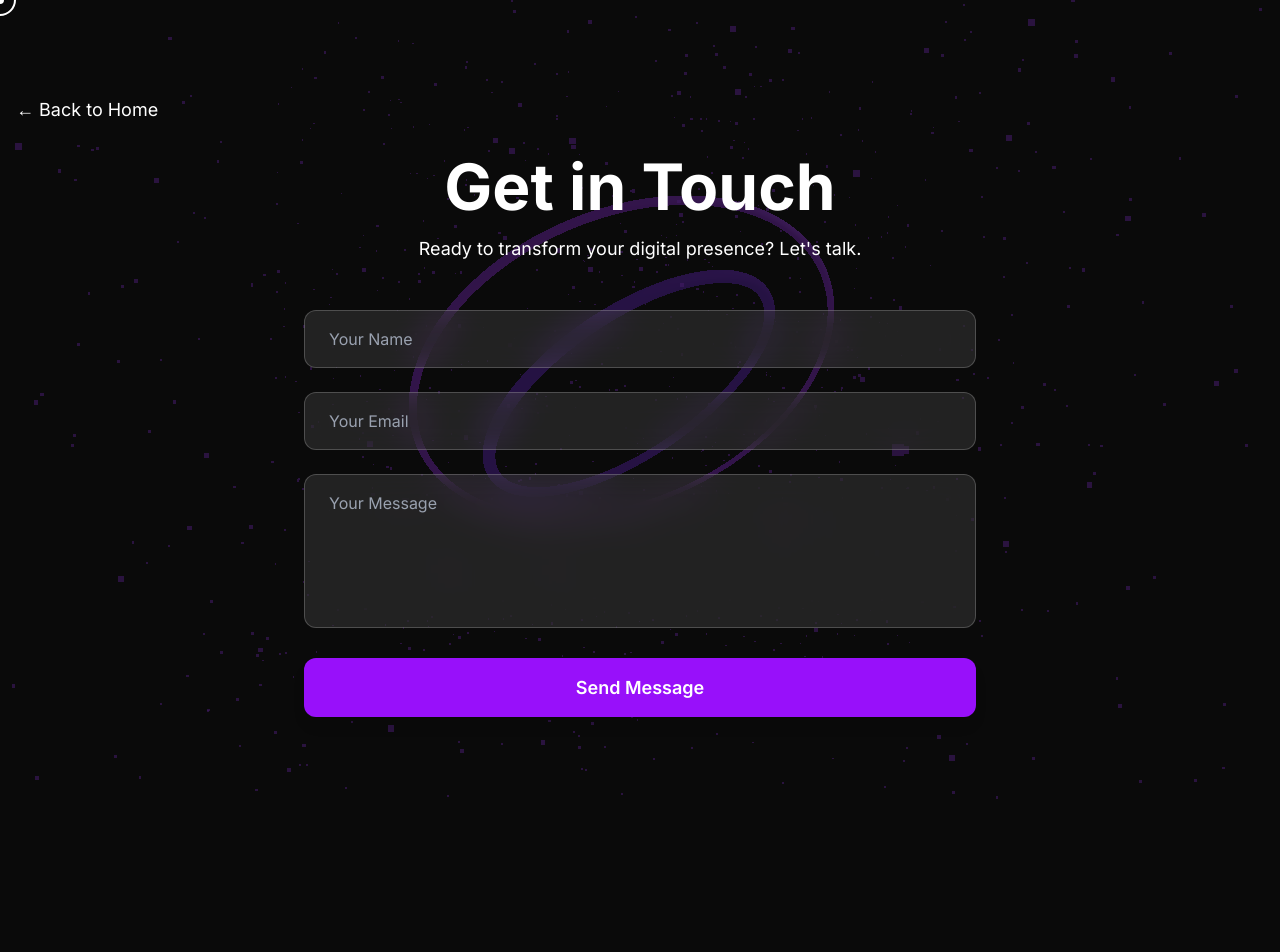
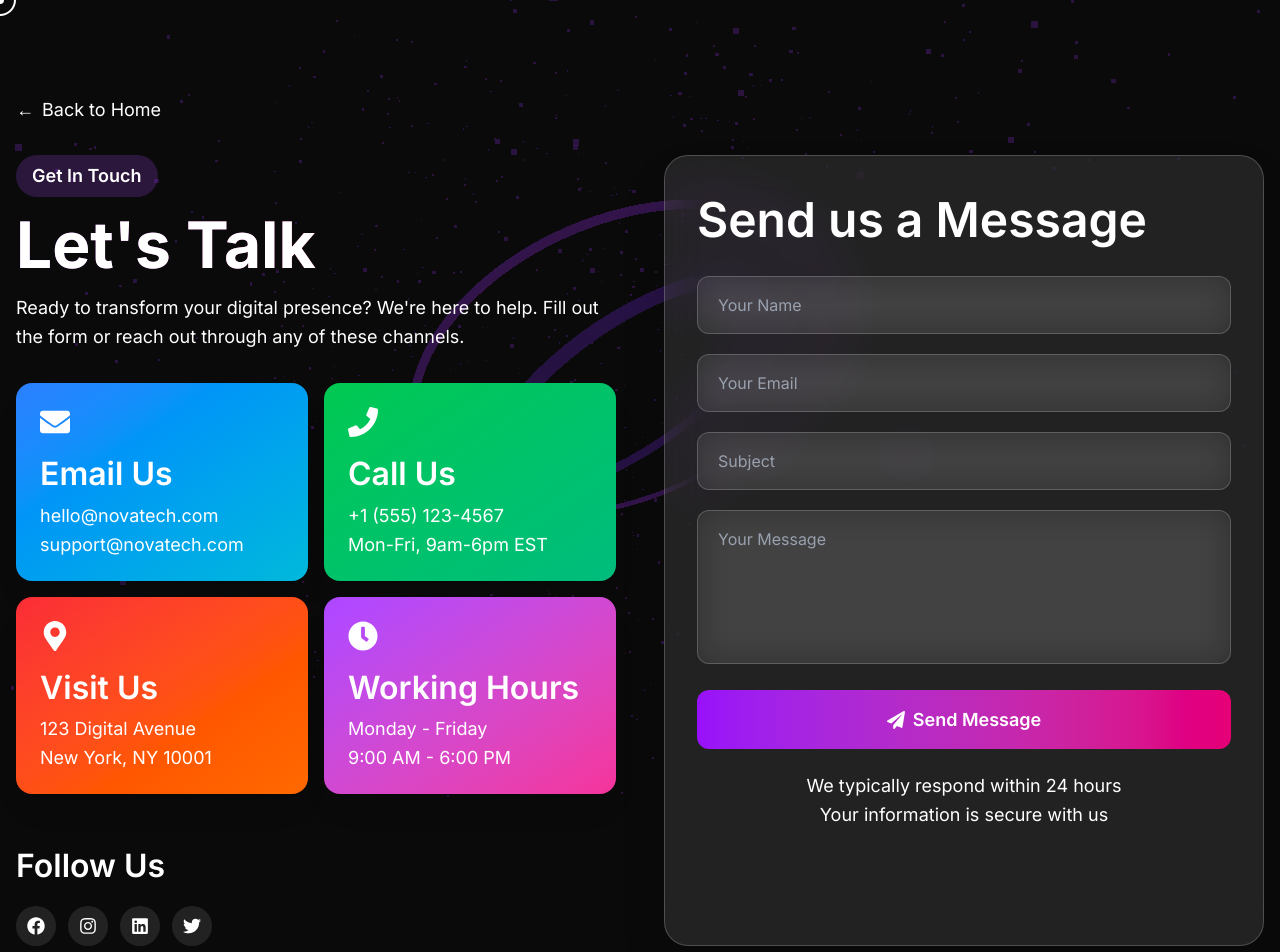
Before and after one commit to zayedahmad80/novatech, a Next.js app: page /contact in a window 1280 px wide. Shown: the top 952 px of the page. Before the commit the page ends 813 px from the top, so only its background shows below. Built offline with nearby package versions, Linux system fonts and the light colour scheme.

Commit message:
Upgraded contact page with split layout, contact cards, social links, and enhanced form animations

```diff
--- a/app/contact/page.tsx
+++ b/app/contact/page.tsx
@@ -6,11 +6,24 @@ import CustomCursor from "@/components/CustomCursor";
 import Contact3D from "@/components/Contact3D";
 import LoadingWrapper from "@/components/LoadingWrapper";
 import { motion } from "framer-motion";
+import {
+  FaEnvelope,
+  FaPhone,
+  FaMapMarkerAlt,
+  FaClock,
+  FaFacebook,
+  FaInstagram,
+  FaLinkedin,
+  FaTwitter,
+  FaPaperPlane,
+  FaCheckCircle
+} from "react-icons/fa";
 
 export default function ContactPage() {
   const [formData, setFormData] = useState({
     name: "",
     email: "",
+    subject: "",
     message: "",
   });
   const [status, setStatus] = useState<"idle" | "sending" | "success" | "error">("idle");
@@ -22,7 +35,7 @@ export default function ContactPage() {
     try {
       await new Promise(resolve => setTimeout(resolve, 1500));
       setStatus("success");
-      setFormData({ name: "", email: "", message: "" });
+      setFormData({ name: "", email: "", subject: "", message: "" });
       setTimeout(() => setStatus("idle"), 3000);
     } catch {
       setStatus("error");
@@ -30,78 +43,191 @@ export default function ContactPage() {
     }
   };
 
+  const contactInfo = [
+    { icon: FaEnvelope, title: "Email Us", info: "hello@novatech.com", detail: "support@novatech.com", color: "from-blue-500 to-cyan-500" },
+    { icon: FaPhone, title: "Call Us", info: "+1 (555) 123-4567", detail: "Mon-Fri, 9am-6pm EST", color: "from-green-500 to-emerald-500" },
+    { icon: FaMapMarkerAlt, title: "Visit Us", info: "123 Digital Avenue", detail: "New York, NY 10001", color: "from-red-500 to-orange-500" },
+    { icon: FaClock, title: "Working Hours", info: "Monday - Friday", detail: "9:00 AM - 6:00 PM", color: "from-purple-500 to-pink-500" },
+  ];
+
   return (
     <LoadingWrapper>
       <CustomCursor />
       <Contact3D />
       <div className="min-h-screen relative">
         <div className="container mx-auto px-4 py-24">
-          <Link href="/" className="inline-block mb-8 text-white hover:text-purple-400 transition-colors">
-            ← Back to Home
+          <Link href="/" className="inline-flex items-center gap-2 mb-8 text-white hover:text-purple-400 transition-colors group">
+            <span className="transform group-hover:-translate-x-1 transition-transform">←</span>
+            Back to Home
           </Link>
 
+          <div className="grid grid-cols-1 lg:grid-cols-2 gap-12">
+            {/* Left Side - Contact Info */}
             <motion.div
-            initial={{ opacity: 0, y: 50 }}
+              initial={{ opacity: 0, x: -50 }}
+              animate={{ opacity: 1, x: 0 }}
+              transition={{ duration: 0.6 }}
+              className="space-y-8"
+            >
+              <div>
+                <motion.span
+                  initial={{ opacity: 0, scale: 0 }}
+                  animate={{ opacity: 1, scale: 1 }}
+                  transition={{ duration: 0.5 }}
+                  className="inline-block px-4 py-2 rounded-full bg-purple-500/20 text-purple-300 text-sm font-semibold mb-4"
+                >
+                  Get In Touch
+                </motion.span>
+                <h1 className="text-5xl md:text-6xl font-bold mb-4 bg-gradient-to-r from-purple-400 via-pink-400 to-purple-400 bg-clip-text text-transparent">
+                  Let's Talk
+                </h1>
+                <p className="text-gray-300 text-lg leading-relaxed">
+                  Ready to transform your digital presence? We're here to help.
+                  Fill out the form or reach out through any of these channels.
+                </p>
+              </div>
+
+              {/* Contact Cards */}
+              <div className="grid grid-cols-1 sm:grid-cols-2 gap-4">
+                {contactInfo.map((item, index) => (
+                  <motion.div
+                    key={index}
+                    initial={{ opacity: 0, y: 20 }}
                     animate={{ opacity: 1, y: 0 }}
+                    transition={{ duration: 0.5, delay: index * 0.1 }}
+                    whileHover={{ scale: 1.05, y: -5 }}
+                    className={`bg-gradient-to-br ${item.color} p-6 rounded-2xl backdrop-blur-lg shadow-xl group cursor-pointer`}
+                  >
+                    <item.icon className="text-white text-3xl mb-3" />
+                    <h3 className="text-white font-semibold text-lg mb-1">{item.title}</h3>
+                    <p className="text-white/90 text-sm">{item.info}</p>
+                    <p className="text-white/70 text-xs mt-1">{item.detail}</p>
+                  </motion.div>
+                ))}
+              </div>
+
+              {/* Social Links */}
+              <motion.div
+                initial={{ opacity: 0, y: 20 }}
+                animate={{ opacity: 1, y: 0 }}
+                transition={{ duration: 0.5, delay: 0.4 }}
+                className="pt-4"
+              >
+                <h3 className="text-white font-semibold mb-4">Follow Us</h3>
+                <div className="flex gap-3">
+                  {[FaFacebook, FaInstagram, FaLinkedin, FaTwitter].map((Icon, idx) => (
+                    <motion.a
+                      key={idx}
+                      href="#"
+                      whileHover={{ scale: 1.1, y: -3 }}
+                      whileTap={{ scale: 0.95 }}
+                      className="w-10 h-10 rounded-full bg-white/10 hover:bg-purple-600 flex items-center justify-center text-white transition-all"
+                    >
+                      <Icon size={18} />
+                    </motion.a>
+                  ))}
+                </div>
+              </motion.div>
+            </motion.div>
+
+            {/* Right Side - Contact Form */}
+            <motion.div
+              initial={{ opacity: 0, x: 50 }}
+              animate={{ opacity: 1, x: 0 }}
               transition={{ duration: 0.6 }}
-            className="max-w-2xl mx-auto"
+              className="bg-white/10 backdrop-blur-xl rounded-3xl p-8 border border-white/20 shadow-2xl"
             >
-            <h1 className="text-5xl font-bold text-center mb-4">Get in Touch</h1>
-            <p className="text-gray-300 text-center mb-12">
-              Ready to transform your digital presence? Let's talk.
-            </p>
+              <h2 className="text-2xl font-bold text-white mb-6">Send us a Message</h2>
 
-            <form onSubmit={handleSubmit} className="space-y-6">
-              <motion.div whileHover={{ scale: 1.02, x: 5 }} className="relative">
+              <form onSubmit={handleSubmit} className="space-y-5">
+                <motion.div whileHover={{ scale: 1.01 }} className="relative">
                   <input
                     type="text"
                     placeholder="Your Name"
                     required
                     disabled={status === "sending"}
-                  className="w-full px-6 py-4 bg-white/10 backdrop-blur-lg rounded-xl text-white placeholder-gray-400 border border-white/20 focus:border-purple-500 focus:outline-none transition-all disabled:opacity-50"
+                    className="w-full px-5 py-4 bg-white/5 backdrop-blur-lg rounded-xl text-white placeholder-gray-400 border border-white/20 focus:border-purple-500 focus:outline-none transition-all disabled:opacity-50"
                     value={formData.name}
                     onChange={(e) => setFormData({ ...formData, name: e.target.value })}
                   />
                 </motion.div>
 
-              <motion.div whileHover={{ scale: 1.02, x: 5 }} className="relative">
+                <motion.div whileHover={{ scale: 1.01 }} className="relative">
                   <input
                     type="email"
                     placeholder="Your Email"
                     required
                     disabled={status === "sending"}
-                  className="w-full px-6 py-4 bg-white/10 backdrop-blur-lg rounded-xl text-white placeholder-gray-400 border border-white/20 focus:border-purple-500 focus:outline-none transition-all disabled:opacity-50"
+                    className="w-full px-5 py-4 bg-white/5 backdrop-blur-lg rounded-xl text-white placeholder-gray-400 border border-white/20 focus:border-purple-500 focus:outline-none transition-all disabled:opacity-50"
                     value={formData.email}
                     onChange={(e) => setFormData({ ...formData, email: e.target.value })}
                   />
                 </motion.div>
 
-              <motion.div whileHover={{ scale: 1.02, x: 5 }} className="relative">
+                <motion.div whileHover={{ scale: 1.01 }} className="relative">
+                  <input
+                    type="text"
+                    placeholder="Subject"
+                    required
+                    disabled={status === "sending"}
+                    className="w-full px-5 py-4 bg-white/5 backdrop-blur-lg rounded-xl text-white placeholder-gray-400 border border-white/20 focus:border-purple-500 focus:outline-none transition-all disabled:opacity-50"
+                    value={formData.subject}
+                    onChange={(e) => setFormData({ ...formData, subject: e.target.value })}
+                  />
+                </motion.div>
+
+                <motion.div whileHover={{ scale: 1.01 }} className="relative">
                   <textarea
                     placeholder="Your Message"
                     required
                     rows={5}
                     disabled={status === "sending"}
-                  className="w-full px-6 py-4 bg-white/10 backdrop-blur-lg rounded-xl text-white placeholder-gray-400 border border-white/20 focus:border-purple-500 focus:outline-none transition-all resize-none disabled:opacity-50"
+                    className="w-full px-5 py-4 bg-white/5 backdrop-blur-lg rounded-xl text-white placeholder-gray-400 border border-white/20 focus:border-purple-500 focus:outline-none transition-all resize-none disabled:opacity-50"
                     value={formData.message}
                     onChange={(e) => setFormData({ ...formData, message: e.target.value })}
                   />
                 </motion.div>
 
                 <motion.button
-                whileHover={{ scale: 1.05, boxShadow: "0 0 20px rgba(147, 51, 234, 0.5)" }}
-                whileTap={{ scale: 0.95 }}
+                  whileHover={{ scale: 1.02, boxShadow: "0 0 20px rgba(147, 51, 234, 0.5)" }}
+                  whileTap={{ scale: 0.98 }}
                   type="submit"
                   disabled={status === "sending"}
-                className="w-full py-4 bg-purple-600 text-white rounded-xl font-semibold hover:bg-purple-500 transition-all shadow-lg disabled:opacity-50 disabled:cursor-not-allowed"
+                  className="w-full py-4 bg-gradient-to-r from-purple-600 to-pink-600 text-white rounded-xl font-semibold hover:shadow-lg transition-all disabled:opacity-50 disabled:cursor-not-allowed flex items-center justify-center gap-2"
                 >
-                {status === "sending" ? "Sending..." :
-                 status === "success" ? "✓ Sent!" :
-                 status === "error" ? "❌ Failed - Try Again" :
-                 "Send Message"}
+                  {status === "sending" ? (
+                    <>
+                      <div className="w-5 h-5 border-2 border-white border-t-transparent rounded-full animate-spin" />
+                      Sending...
+                    </>
+                  ) : status === "success" ? (
+                    <>
+                      <FaCheckCircle />
+                      Sent Successfully!
+                    </>
+                  ) : status === "error" ? (
+                    "❌ Failed - Try Again"
+                  ) : (
+                    <>
+                      <FaPaperPlane />
+                      Send Message
+                    </>
+                  )}
                 </motion.button>
               </form>
+
+              {/* Trust Badge */}
+              <motion.div
+                initial={{ opacity: 0 }}
+                animate={{ opacity: 1 }}
+                transition={{ delay: 0.6 }}
+                className="mt-6 text-center text-gray-400 text-sm"
+              >
+                <p>We typically respond within 24 hours</p>
+                <p className="text-xs mt-1">Your information is secure with us</p>
               </motion.div>
+            </motion.div>
+          </div>
         </div>
       </div>
     </LoadingWrapper>
```
Lines whose indentation alone changed are shown as unchanged.
